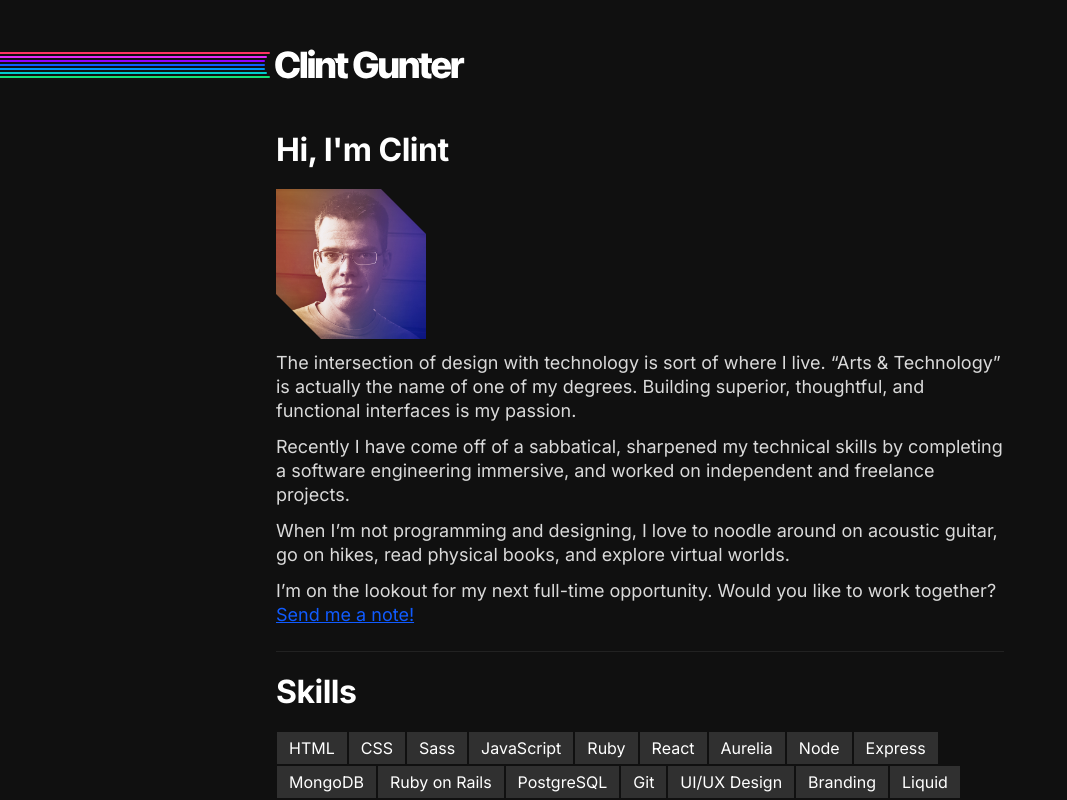
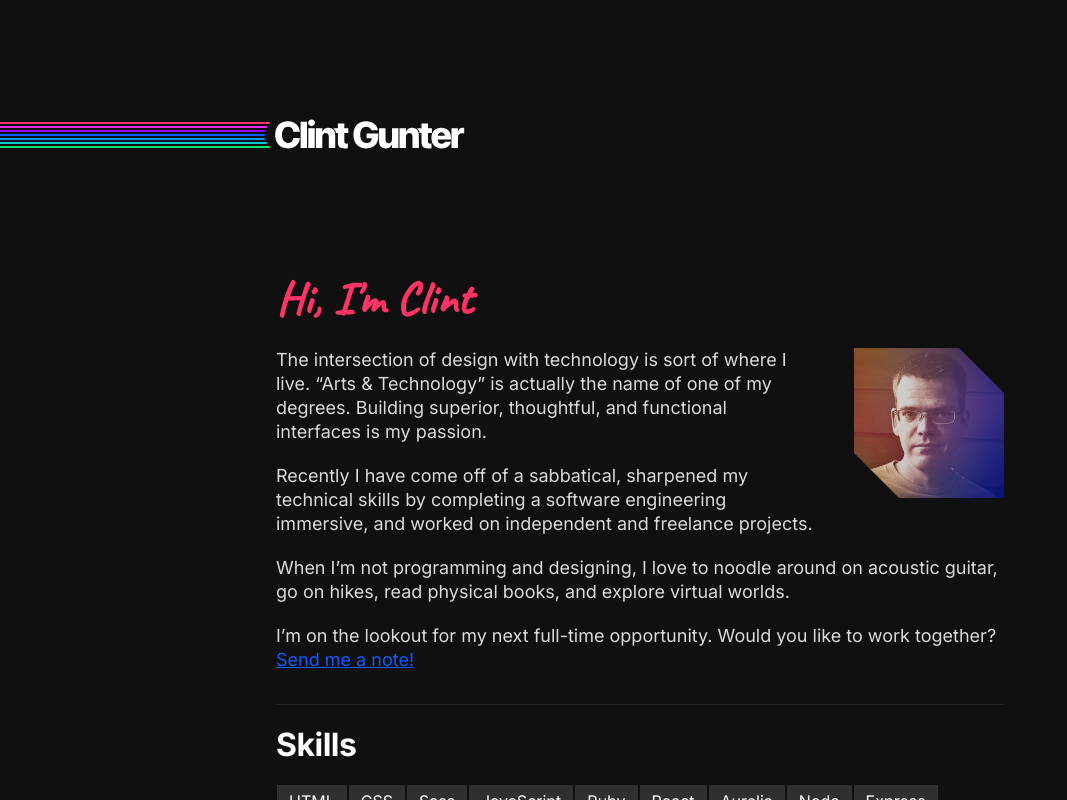
Before and after one commit to futureclint/clint, a React (Create React App) app: page / in a window 1280 px wide. Shown: the top 800 px of the page, without its empty margins (0-1067 px from the left). Built offline with nearby package versions, Linux system fonts and the light colour scheme.

Commit message:
Added Caveat font and layout for about section

```diff
--- a/public/index.html
+++ b/public/index.html
@@ -24,7 +24,7 @@
     <!-- https://fonts.google.com/specimen/Inter -->
     <link rel="preconnect" href="https://fonts.googleapis.com">
     <link rel="preconnect" href="https://fonts.gstatic.com" crossorigin>
-    <link href="https://fonts.googleapis.com/css2?family=Inter:wght@400;700&display=swap" rel="stylesheet">
+    <link href="https://fonts.googleapis.com/css2?family=Caveat&family=Inter:wght@400;700&display=swap" rel="stylesheet">
 
     <!--
       Notice the use of %PUBLIC_URL% in the tags above.
--- a/src/components/About.jsx
+++ b/src/components/About.jsx
@@ -3,7 +3,7 @@ import headshot from '../images/clint-gunter-headshot-color.jpg';
 function About() {
   return (
     <section className="about">
-      <h2>Hi, I'm Clint</h2>
+      <h2 className="hi">Hi, I'm Clint</h2>
       <img className="headshot" src={headshot} alt="Clint Gunter" draggable="false" />
       <p>The intersection of design with technology is sort of where I live. “Arts & Technology” is actually the name of one of my degrees. Building superior, thoughtful, and functional interfaces is my passion.</p>
       <p>Recently I have come off of a sabbatical, sharpened my technical skills by completing a software engineering immersive, and worked on independent and freelance projects.</p>
--- a/src/css/app.css
+++ b/src/css/app.css
@@ -22,7 +22,7 @@ h2 {
 
 p {
   width: 100%;
-  margin: 12px 0;
+  margin: 0 0 20px 0;
   font-size: 18px;
   line-height: 24px;
   color: #dadada;
@@ -79,7 +79,7 @@ footer {
 }
 
 header {
-  margin: 50px 0 30px 0;
+  margin: 120px 0;
   user-select: none;
   white-space: nowrap;
 }
@@ -169,11 +169,24 @@ section {
   border-bottom: 1px solid #222;
 }
 
+.hi {
+  display: block;
+  padding: 0;
+  margin: 0 0 20px 0;
+  font-family: "Caveat";
+  font-size: 46px;
+  letter-spacing: 0.5px;
+  color: #FF3365;
+  white-space: nowrap;
+}
+
 img.headshot {
   display: block;
+  float: right;
   width: 150px;
-  margin: 0;
+  margin: 0 0 20px 40px;
   clip-path: polygon(0 0, 0 70%, 30% 100%, 100% 100%, 100% 30%, 70% 0);
+  opacity: 85%;
 }
 
 section.skills li {
--- /dev/null
+++ b/src/scss/_about.scss
@@ -0,0 +1,23 @@
+// About
+
+@use 'variables' as *;
+
+.hi {
+  display: block;
+  padding: 0;
+  margin: 0 0 20px 0;
+  font-family: 'Caveat';
+  font-size: 46px;
+  letter-spacing: 0.5px;
+  color: $spectrum-1;
+  white-space: nowrap;
+}
+
+img.headshot {
+  display: block;
+  float: right;
+  width: 150px;
+  margin: 0 0 20px 40px; // spacing for text flow
+  clip-path: polygon(0 0, 0 70%, 30% 100%, 100% 100%, 100% 30%, 70% 0);
+  opacity: 85%;
+}
--- a/src/scss/_general.scss
+++ b/src/scss/_general.scss
@@ -22,7 +22,7 @@ h2 {
 }
 p {
   width: 100%;
-  margin: 12px 0;
+  margin: 0 0 20px 0;
   font-size: 18px;
   line-height: 24px;
   color: #dadada; // TEMP: create variable
--- a/src/scss/_header.scss
+++ b/src/scss/_header.scss
@@ -4,7 +4,7 @@
 @use 'mixins' as *;
 
 header {
-  margin: 50px 0 30px 0;
+  margin: 120px 0;
   user-select: none;
   white-space: nowrap;
 }
--- a/src/scss/_main.scss
+++ b/src/scss/_main.scss
@@ -9,10 +9,3 @@ section {
   padding-bottom: 12px;
   border-bottom: 1px solid #222;
 }
-
-img.headshot {
-  display: block;
-  width: 150px;
-  margin: 0;
-  clip-path: polygon(0 0, 0 70%, 30% 100%, 100% 100%, 100% 30%, 70% 0);
-}
--- a/src/scss/app.scss
+++ b/src/scss/app.scss
@@ -8,5 +8,6 @@
 @use 'grid';
 @use 'header';
 @use 'main';
+@use 'about';
 @use 'skills';
 @use 'footer';
```
